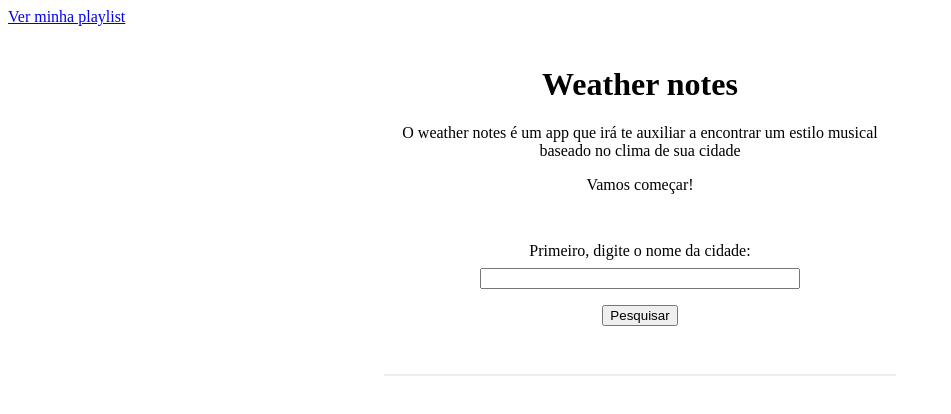
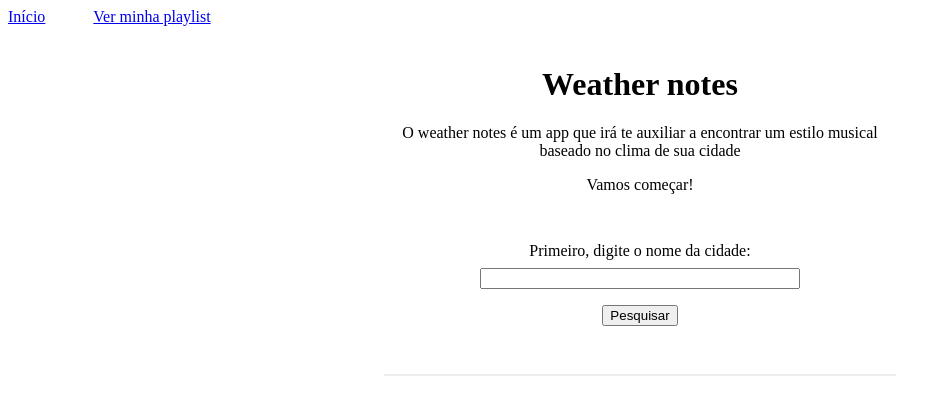
Before and after one commit to GabrielHSS/weathernotes, an Angular app: page / in a window 1280 px wide. Shown: the top 414 px of the page, without its empty margins (0-951 px from the left). Built offline with nearby package versions, Linux system fonts and the light colour scheme.

Commit message:
refactor: Melhoria na forma de renderizar as páginas

```diff
--- a/src/app/app.component.html
+++ b/src/app/app.component.html
@@ -1 +1,7 @@
-<router-outlet></router-outlet>
+<div class="header-links">
+  <a href="/">Início</a>
+  <a href="/myPlaylist">Ver minha playlist</a>
+</div>
+<div class="main-wrapper">
+  <router-outlet></router-outlet>
+</div>
--- a/src/app/app.component.sass
+++ b/src/app/app.component.sass
@@ -0,0 +1,8 @@
+.header-links
+  a
+    margin-right: 48px
+.main-wrapper
+  display: flex
+  flex-direction: column
+  align-items: center
+  text-align: center
--- a/src/app/components/home/home.component.html
+++ b/src/app/components/home/home.component.html
@@ -1,13 +1,9 @@
-<div class="header-links">
-  <a href="/myPlaylist">Ver minha playlist</a>
-</div>
-<div class="main-wrapper">
 <div class="main-container">
   <header class="text-header">
     <h1 class="title">Weather notes</h1>
     <p class="description">
-        O weather notes é um app que irá te auxiliar a encontrar um estilo
-        musical baseado no clima de sua cidade
+      O weather notes é um app que irá te auxiliar a encontrar um estilo musical
+      baseado no clima de sua cidade
     </p>
     <p class="description">Vamos começar!</p>
   </header>
@@ -19,9 +15,7 @@
   <hr class="divider" />
 
   <div *ngIf="weatherData">
-      <app-city-weather-info
-        [weatherData]="weatherData"
-      ></app-city-weather-info>
+    <app-city-weather-info [weatherData]="weatherData"></app-city-weather-info>
 
     <hr class="divider" />
 
@@ -31,4 +25,3 @@
     <hr class="divider" />
   </div>
 </div>
-</div>
--- a/src/app/components/home/home.component.sass
+++ b/src/app/components/home/home.component.sass
@@ -1,9 +1,3 @@
-.main-wrapper
-  display: flex
-  flex-direction: column
-  align-items: center
-  text-align: center
-
 .main-container
   max-width: 512px
   h1
```
Lines whose indentation alone changed are shown as unchanged.
